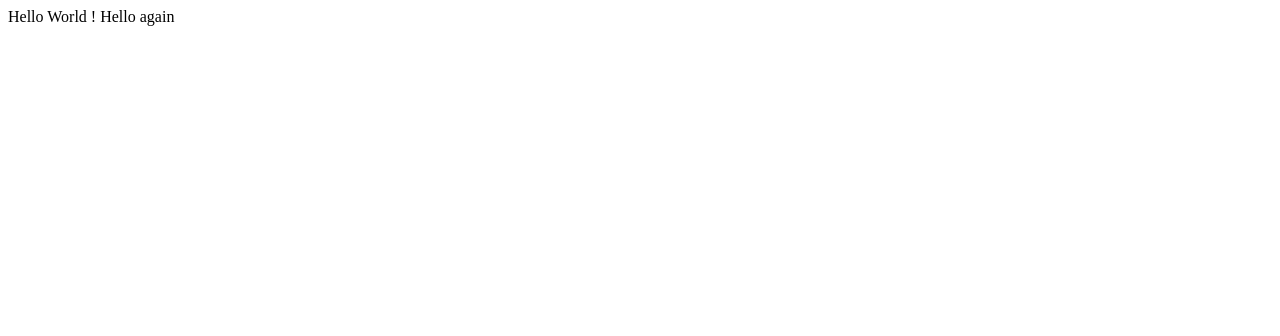
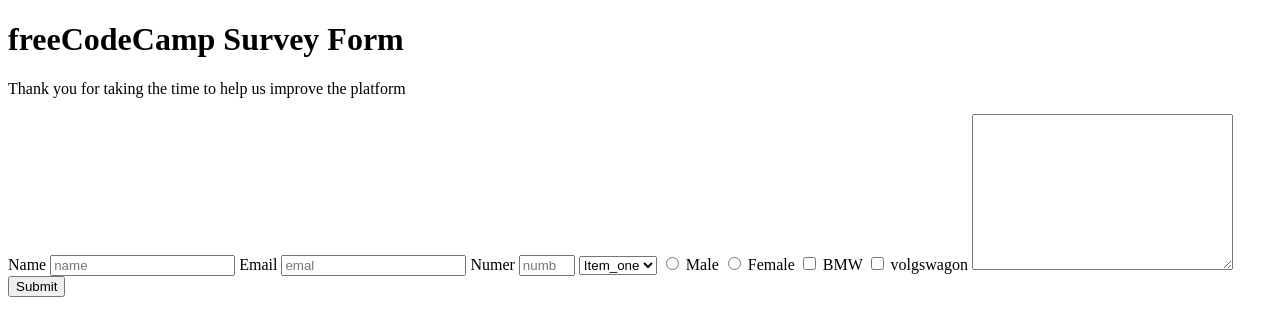
Before and after one commit to joy-ahmed/surverform, a plain HTML site: page index.html in a window 1280 px wide. Drawn offline with Linux system fonts and the light colour scheme.

Commit message:
Finalize the project

```diff
--- a/index.html
+++ b/index.html
@@ -9,20 +9,33 @@
   <body>
     <script src="https://cdn.freecodecamp.org/testable-projects-fcc/v1/bundle.js"></script>
 
-    Hello World !
-    Hello again
-    <!--
+        <h1 id="title">freeCodeCamp Survey Form</h1>
+    <p id="description">
+      Thank you for taking the time to help us improve the platform
+    </p>
 
-    Hello Camper!
-
-    For now, the test suite only works in Chrome!
-    Please read the README below in the JS Editor before beginning.
-    Feel free to delete this message once you have read it.
-    Good luck and Happy Coding!
-
-    - The freeCodeCamp Team
-
-    -->
+    <form id="survey-form">
+      <label id="name-label" for="name">Name</label>
+      <input placeholder="name" type="text" id="name" required />
+      <label id="email-label" for="email">Email</label>
+      <input placeholder="emal" type="email" id="email" required />
+      <label id="number-label" for="number">Numer</label>
+      <input placeholder="number" type="number" id="number" min="5" max="50" />
+      <select id="dropdown">
+        <option value="item_one">Item_one</option>
+        <option value="item_two">Item_two</option>
+      </select>
+      <input type="radio" value="Male" name="name" id="male" />
+      <label for="male">Male</label>
+      <input type="radio" id="female" value="Female" name="name" />
+      <label for="female">Female</label>
+      <input type="checkbox" id="BMW" value="BMW" />
+      <label for="BMW">BMW</label>
+      <input type="checkbox" id="volgswagon" value="volgswagon" />
+      <label for="volgswagon">volgswagon</label>
+      <textarea id="textarea" cols="30" rows="10"></textarea>
+      <button type="submit" id="submit">Submit</button>
+    </form>
     <script  src="js/index.js"></script>
   </body>
 </html>
```
